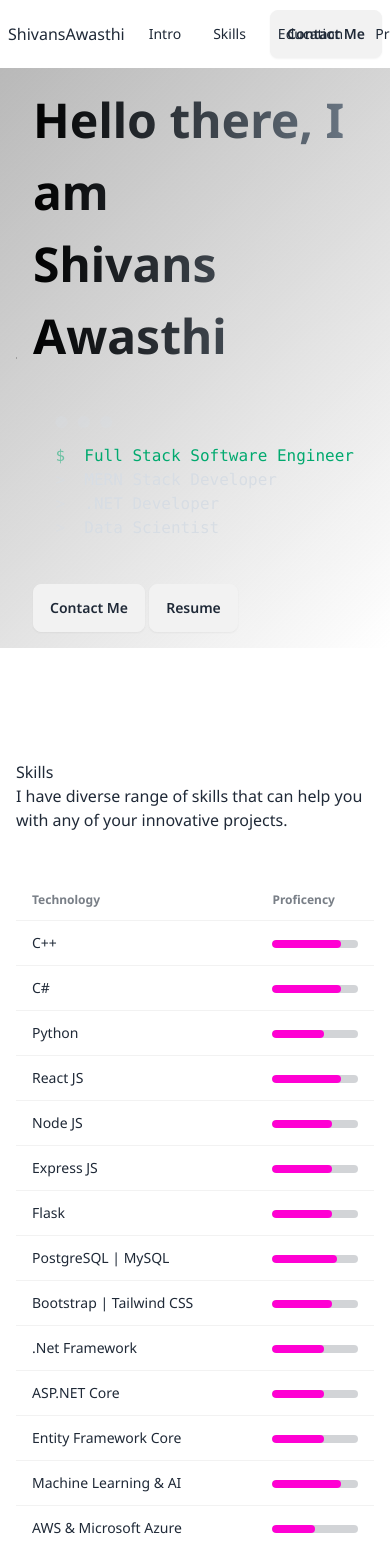
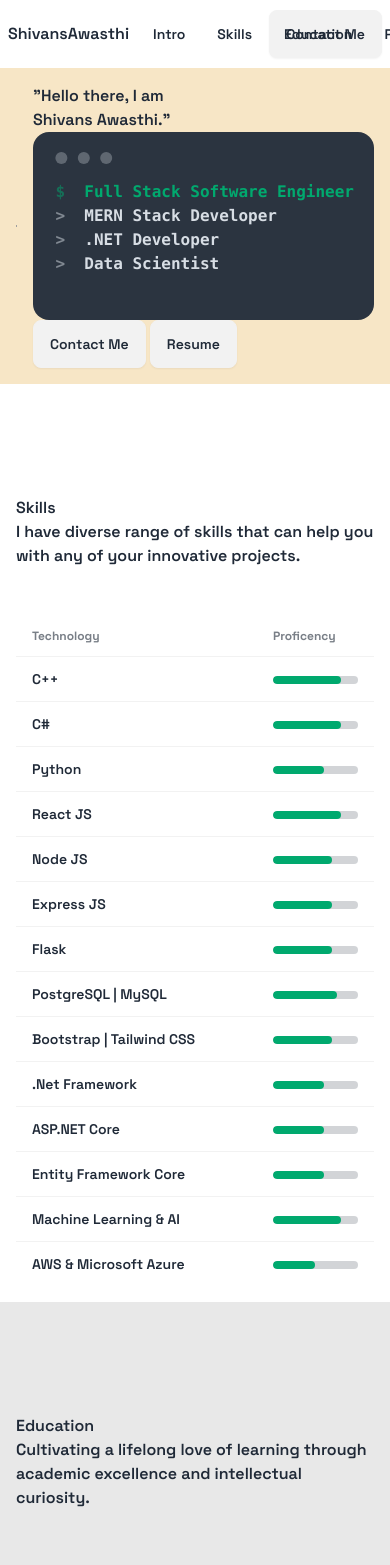
Before and after one commit to Shivans-Awasthi/Shivans-Portfolio-V2, a Next.js app: page / in a window 390 px wide. Shown: the top 1565 px of the page. Built offline with nearby package versions, Linux system fonts and the light colour scheme; grey boxes are pictures that could not be loaded.

Commit message:
ui change

```diff
--- a/public/output.css
+++ b/public/output.css
@@ -61,9 +61,9 @@ html,
 
 
 body {
-    font-family: "Noto Sans";
+    font-family: "Space Grotesk";
     font-optical-sizing: auto;
-    font-weight: 400;
+    font-weight: 600;
     font-style: normal;
 
 }
@@ -95,17 +95,17 @@ body {
 }
 
 .gradbgblue {
-  background: linear-gradient(135deg, hwb(0 24% 76% / 0.362), #ffffff);
+  background: linear-gradient(90deg, hwb(207 57% 16%), #ffffff);
   backdrop-filter: blur(10px);
 }
 
-.gradbgbluepink {
-  background: linear-gradient(135deg, #5153556b, #514b5171);
+.gradbggray {
+  background: rgb(232, 232, 232) ;
   backdrop-filter: blur(20px);
 }
 
-.gradbgpurple {
-  background: linear-gradient(135deg, #7d7070a9, #5b535e48);
+.gradbgorange {
+  background: rgb(247, 230, 198) ;
   backdrop-filter: blur(20px);
 }
 
@@ -118,8 +118,8 @@ body {
 }
 
 
-.glasspink {
-  background: linear-gradient(35deg, #5e69636b, #f9f7f971);
+.glassgray {
+  background: rgb(221, 221, 221) ;
   backdrop-filter: blur(10px); /* Blur for glass effect */
   overflow: hidden; /* Ensures child elements are clipped to fit */
   color: black; /* Default text color */
@@ -128,7 +128,7 @@ body {
 }
 
 .glassblue {
-  background: linear-gradient(40deg, #4f525431, #544f5698);
+  background: #cee8ee ;
   backdrop-filter: blur(20px); /* Blur for glass effect */
   overflow: hidden; /* Ensures child elements are clipped to fit */
   color: black; /* Default text color */
@@ -145,8 +145,8 @@ body {
   font-weight: bold;
 }
 
-.glassgreen {
-  background: linear-gradient(35deg, #59515b39, #ffffffdc);
+.glassbrown {
+  background: rgb(247, 194, 165) ;
   backdrop-filter: blur(20px); /* Blur for glass effect */
   overflow: hidden; /* Ensures child elements are clipped to fit */
   color: black; /* Default text color */
--- a/src/app/components/Blogspost.jsx
+++ b/src/app/components/Blogspost.jsx
@@ -12,7 +12,7 @@ return(
 <section id="blogs">
 
 
-<div class="hero min-h-screen w-full">
+<div class="hero mb-20 min-h-screen w-full">
   <div class="hero-content">
     <div class="min-h-screen w-fit ">
     <br/><br/><br/><br/>
@@ -29,14 +29,14 @@ return(
 <div data-aos="zoom-in" data-aos-duration="500" data-aos-delay="200">
 
 <div data-aos="fade-down" data-aos-duration="1000" data-aos-delay="300">
-<div class="card glasspink border-8 border-white shadow rounded-lg card-compact lg:w-80 sm:w-96 00 ">
+<div class="card glassgray shadow rounded-xl card-compact lg:w-80 sm:w-96 00 ">
   <figure><img src="https://www.hrkatha.com/wp-content/uploads/indian-flag-2644512_640.jpg" alt="OLQs" /></figure>
 
   <div class="card-body">
     <h2 class="card-title text-neutral-content text-black">Essential Requisite Qualities of an Officer</h2>
     <p class="text-black">Blogger</p>
     <div class="card-actions justify-end pt-6">
-      <a href="https://shivansawasthi.blogspot.com/2024/04/essential-requisite-qualities-of-officer.html"><button class="btn bg-black text-white hover:bg-white hover:text-black rounded-lg">Open Blog</button></a>
+      <a href="https://shivansawasthi.blogspot.com/2024/04/essential-requisite-qualities-of-officer.html"><button class="btn bg-black text-white hover:bg-white hover:text-black rounded">Open Blog</button></a>
     </div>
   </div>
 </div>
--- a/src/app/components/Education.jsx
+++ b/src/app/components/Education.jsx
@@ -9,7 +9,7 @@ return(
 
 <section id="education" >
 
-<div class="hero gradbgbluepink min-h-screen">
+<div class="hero mb-20 gradbggray min-h-screen">
 
 <div class="hero-content">
 <div class="text-left w-fit">
@@ -30,7 +30,7 @@ return(
     </div>
     <div class="timeline-start text-end mb-10">
     <div data-aos="fade-up" data-aos-duration="500" data-aos-delay="200"><time class="font-mono italic">2024</time></div>
-    <div data-aos="fade-right" data-aos-duration="500" data-aos-delay="300"><div class="text-blue-800">B.Tech Computer Science and System Engineering</div>
+    <div data-aos="fade-right" data-aos-duration="500" data-aos-delay="300"><div class="text-blue-800 font-bold">B.Tech Computer Science and System Engineering</div>
       Kalinga Institute of Industrial Technology(KIIT),<br/> Bhubaneshwar, Odisha, India
       <p class="text-black text-sm">CGPA: 8.36</p>
     </div>
@@ -44,7 +44,7 @@ return(
     </div>
     <div class="timeline-end mb-10">
     <div data-aos="fade-up" data-aos-duration="500" data-aos-delay="300"><time class="font-mono italic">2019</time></div>
-    <div data-aos="fade-left" data-aos-duration="500" data-aos-delay="300"><h1 class="text-md text-blue-800">Class XII- Higher Secondary Education(CBSE)</h1>
+    <div data-aos="fade-left" data-aos-duration="500" data-aos-delay="300"><h1 class="font-bold text-blue-800">Class XII- Higher Secondary Education(CBSE)</h1>
       Kendriya Vidyalaya No.1,<br/> Mumbai, Maharashtra, India
       <p class="text-black text-sm">Percentage: 85%</p>
     </div>
--- a/src/app/components/Intro.jsx
+++ b/src/app/components/Intro.jsx
@@ -9,25 +9,25 @@ return(
 <section id="intro">
 
 
-<div class="hero gradbgblue min-h-screen w-full">
+<div class="hero rounded-xl min-h-screen w-full">
 {/* <div class="glowing-sphere"></div> */}
 
 
 
-  <div class="hero-content mt-10 min-w-full z-10 flex-col lg:flex-row md: mt-10">
+  <div class="hero-content rounded-xl gradbgorange py-10 mx-5 mt-10 w-full z-10 flex-col lg:flex-row md: mt-10">
   <div class="avatar">
-        <div class="max-w-sm rounded-lg border-8 border-white">
+        <div class="max-w-lg rounded-xl">
           <img src="https://github.com/Shivans-Awasthi/Shivans-Portfolio-V2/blob/main/public/DSC_0724355.jpg?raw=true" />
         </div>
-      </div>
-    <div class="text-left">
-      <h1 class="text-xl text-black font-bold glassbluetext">Hello there, I am</h1>
-      <h1 className="text-5xl font-bold text-black glassbluetext">Shivans Awasthi</h1>
-<br/>
+  </div>
+
+    <div class="rounded-xl bg-white p-10 ">
+
+      <h1 class="text-4xl text-black font-bold">"Hello there, I am</h1>
+      <h1 className="text-4xl font-bold text-black">Shivans Awasthi."</h1>
 
 
-
-      <div class="mockup-code my-2 rounded-lg text-black bg-transparent text-left w-full">
+      <div class="mockup-code my-6 rounded-lg bg-white text-black text-left w-full">
       <div data-aos="fade-right" data-aos-duration="1300"  data-aos-delay="1300">
         <pre data-prefix="$" class="text-success"><code>Full Stack Software Engineer</code></pre>
       </div>
@@ -43,11 +43,10 @@ return(
 
     <br/>
     </div>
-    <div data-aos="zoom-in" data-aos-duration="500"  data-aos-delay="2000">
-      <a href="#contact"><button class="btn my-8 bg-blue-800 text-white hover:bg-white hover:text-black rounded-lg">Contact Me</button></a> <a href="https://drive.google.com/file/d/145bDbNfh3jkwZS-Ha_IvZjPXOgW356HD/view?usp=sharing"><button class="btn bg-black my-8 text-white hover:bg-white hover:text-black rounded-lg">Resume</button></a>
+
+      <a href="#contact"><button class="btn bg-blue-800 text-white hover:bg-white hover:text-black rounded">Contact Me</button></a> <a href="https://drive.google.com/file/d/145bDbNfh3jkwZS-Ha_IvZjPXOgW356HD/view?usp=sharing"><button class="btn bg-black text-white hover:bg-white hover:text-black rounded">Resume</button></a>
 
 
-    </div>
 
     </div>
 
--- a/src/app/components/Navigation.jsx
+++ b/src/app/components/Navigation.jsx
@@ -5,7 +5,7 @@ function Navigation(){
 
 return(
 
-<div class="navbar border-b border-gray-100 bg-black fixed z-20 h-1 shadow">
+<div class="navbar bg-black fixed z-20 h-1">
   <div class="navbar-start lg:ps-20">
 
     <div class="drawer">
@@ -55,7 +55,7 @@ return(
 </div>
 <div class="navbar-end lg:pe-20">
 <div data-aos="fade-down" data-aos-duration="500"   data-aos-delay="100">
-<a href="#contact"><button class="btn bg-blue-800 text-white hover:bg-black hover:text-white rounded-lg">Contact Me</button></a>
+<a href="#contact"><button class="btn bg-white text-black hover:bg-blue-800 hover:text-white rounded">Contact Me</button></a>
 </div>
 </div>
 
--- a/src/app/components/Skills.jsx
+++ b/src/app/components/Skills.jsx
@@ -13,7 +13,7 @@ return(
 
 
 
-<div class="hero min-h-screen w-full">
+<div class="hero mb-20 min-h-screen w-full">
 
 
 <div class="hero-content">
@@ -27,7 +27,7 @@ return(
 </div>
 <br/><br/>
 
-  <table class="table text-black text-left">
+  <table class="table rounded-xl p-10 text-black text-left">
 
     <thead>
 
@@ -43,14 +43,14 @@ return(
       <tr>
         <td>C++</td>
         <td>
-          <progress class="progress progress-secondary rounded bg-white w-full" value="80" max="100"></progress>
+          <progress class="progress progress-success rounded bg-white w-full" value="80" max="100"></progress>
         </td>
       </tr>
 
       <tr>
         <td>C#</td>
         <td>
-          <progress class="progress progress-secondary rounded bg-white w-full" value="80" max="100"></progress>
+          <progress class="progress progress-success rounded bg-white w-full" value="80" max="100"></progress>
         </td>
       </tr>
 
@@ -58,20 +58,20 @@ return(
 
         <td>Python</td>
         <td>
-          <progress class="progress progress-secondary bg-white rounded w-full" value="60" max="100"></progress></td>
+          <progress class="progress progress-success bg-white rounded w-full" value="60" max="100"></progress></td>
       </tr>
 
       <tr>
         <td>React JS</td>
         <td>
-          <progress class="progress progress-secondary rounded bg-white w-full" value="80" max="100"></progress></td>
+          <progress class="progress progress-success rounded bg-white w-full" value="80" max="100"></progress></td>
       </tr>
 
       <tr>
 
         <td>Node JS</td>
         <td>
-          <progress class="progress progress-secondary rounded bg-white w-full" value="70" max="100"></progress></td>
+          <progress class="progress progress-success rounded bg-white w-full" value="70" max="100"></progress></td>
       </tr>
 
       <tr>
@@ -79,14 +79,14 @@ return(
         <td>Express JS</td>
 
         <td>
-          <progress class="progress progress-secondary rounded bg-white w-full" value="70" max="100"></progress></td>
+          <progress class="progress progress-success rounded bg-white w-full" value="70" max="100"></progress></td>
       </tr>
       <tr>
 
         <td>Flask</td>
 
         <td>
-          <progress class="progress progress-secondary rounded bg-white w-full" value="70" max="100"></progress></td>
+          <progress class="progress progress-success rounded bg-white w-full" value="70" max="100"></progress></td>
       </tr>
 
       <tr>
@@ -94,7 +94,7 @@ return(
         <td>PostgreSQL | MySQL</td>
 
         <td>
-          <progress class="progress progress-secondary rounded bg-white w-full" value="75" max="100"></progress></td>
+          <progress class="progress progress-success rounded bg-white w-full" value="75" max="100"></progress></td>
       </tr>
 
       <tr>
@@ -102,37 +102,37 @@ return(
         <td>Bootstrap | Tailwind CSS</td>
 
         <td>
-          <progress class="progress progress-secondary rounded bg-white w-full" value="70" max="100"></progress></td>
+          <progress class="progress progress-success rounded bg-white w-full" value="70" max="100"></progress></td>
       </tr>
 
       <tr>
       <td>.Net Framework</td>
       <td>
-        <progress class="progress progress-secondary rounded bg-white w-full" value="60" max="100"></progress></td>
+        <progress class="progress progress-success rounded bg-white w-full" value="60" max="100"></progress></td>
       </tr>
 
       <tr>
       <td>ASP.NET Core</td>
       <td>
-        <progress class="progress progress-secondary rounded bg-white w-full" value="60" max="100"></progress></td>
+        <progress class="progress progress-success rounded bg-white w-full" value="60" max="100"></progress></td>
       </tr>
 
       <tr>
       <td>Entity Framework Core</td>
       <td>
-        <progress class="progress progress-secondary rounded bg-white w-full" value="60" max="100"></progress></td>
+        <progress class="progress progress-success rounded bg-white w-full" value="60" max="100"></progress></td>
       </tr>
 
       <tr>
       <td>Machine Learning & AI</td>
       <td>
-        <progress class="progress progress-secondary rounded bg-white w-full" value="80" max="100"></progress></td>
+        <progress class="progress progress-success rounded bg-white w-full" value="80" max="100"></progress></td>
       </tr>
 
       <tr>
       <td>AWS & Microsoft Azure</td>
       <td>
-        <progress class="progress progress-secondary rounded bg-white w-full" value="50" max="100"></progress></td>
+        <progress class="progress progress-success rounded bg-white w-full" value="50" max="100"></progress></td>
       </tr>
 
 
--- a/src/app/layout.js
+++ b/src/app/layout.js
@@ -65,14 +65,14 @@ export default function RootLayout({ children }) {
     type="text/css"
   />
 
+
 <link rel="preconnect" href="https://fonts.googleapis.com"/>
 <link rel="preconnect" href="https://fonts.gstatic.com" crossorigin/>
-<link href="https://fonts.googleapis.com/css2?family=Noto+Sans:ital,wght@0,100..900;1,100..900&display=swap" rel="stylesheet"/>
+<link href="https://fonts.googleapis.com/css2?family=DM+Sans:ital,opsz,wght@0,9..40,100..1000;1,9..40,100..1000&display=swap" rel="stylesheet"/>
+
 <link rel="preconnect" href="https://fonts.googleapis.com"/>
 <link rel="preconnect" href="https://fonts.gstatic.com" crossorigin/>
-<link href="https://fonts.googleapis.com/css2?family=Source+Code+Pro:ital,wght@0,200..900;1,200..900&display=swap" rel="stylesheet"/>
-
-
+<link href="https://fonts.googleapis.com/css2?family=Space+Grotesk:wght@300..700&display=swap" rel="stylesheet"/>
 
   <script
     type="text/javascript"
```
Also changed, not shown: src/app/components/Certification.jsx (+9 -9 lines), src/app/components/Contact.jsx (+5 -5 lines), src/app/components/Footer.jsx (+6 -6 lines), src/app/components/Projects.jsx (+40 -40 lines).
